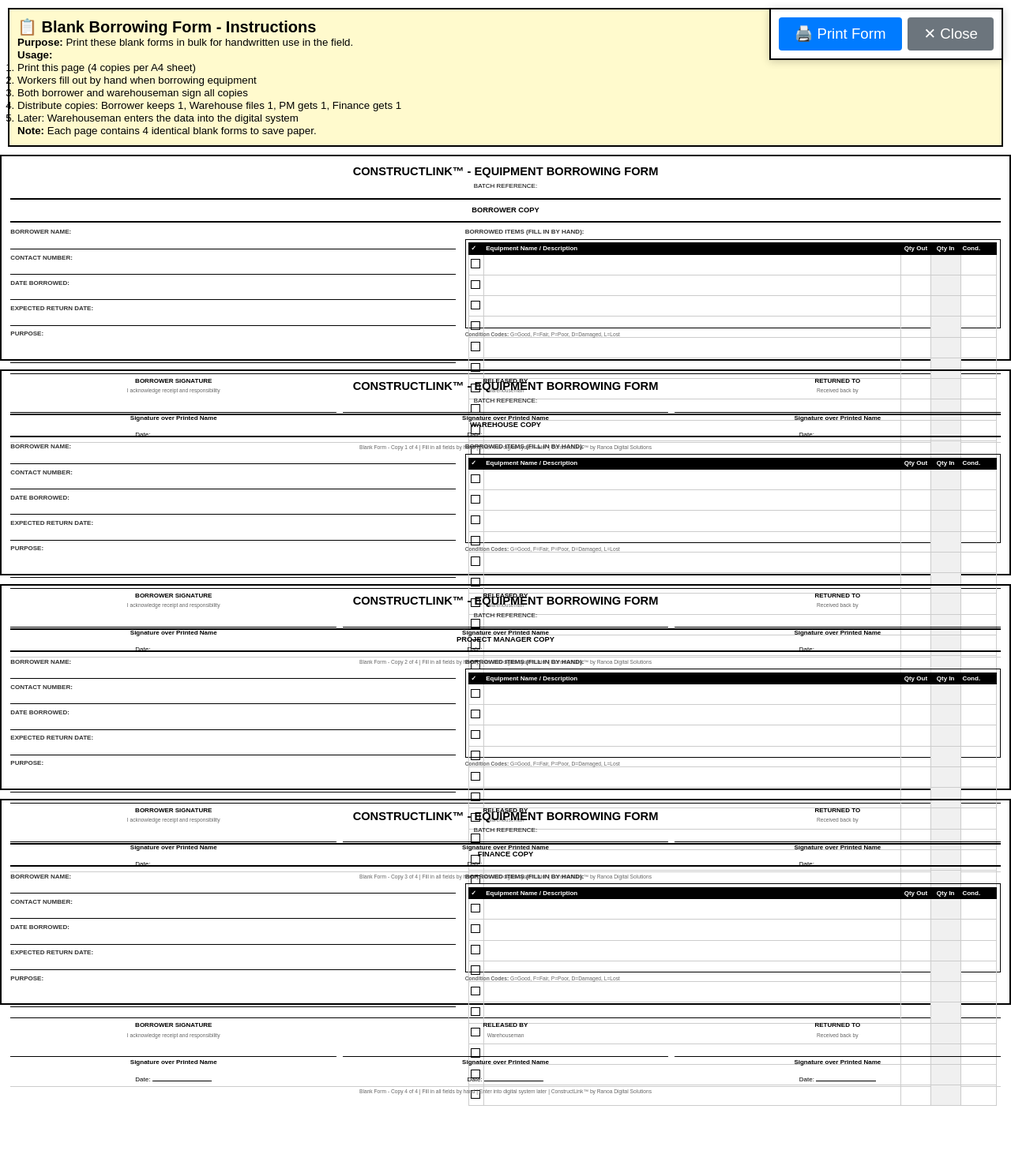
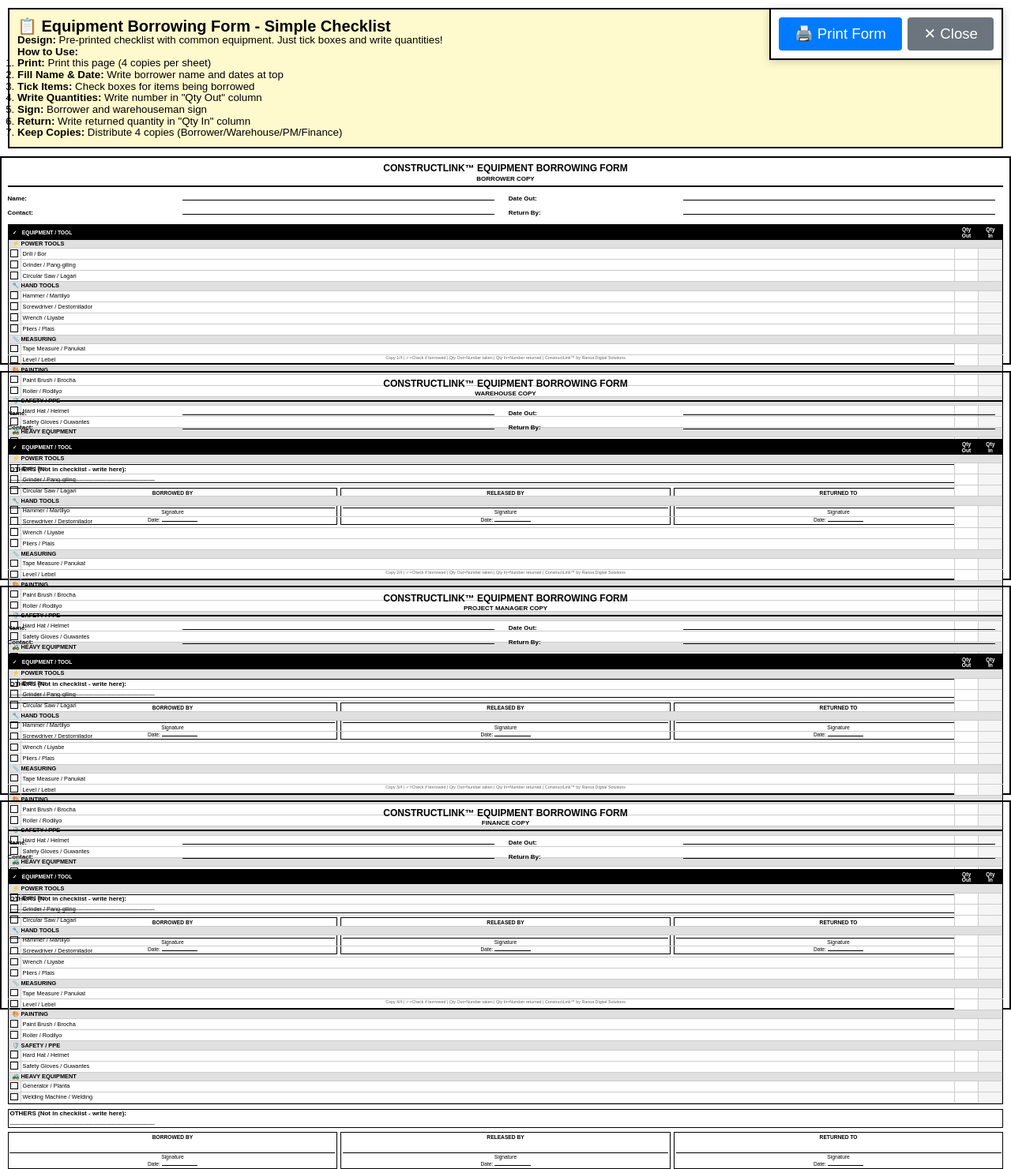
Before and after one commit to xkeithvincentx/ConstructLink, a PHP site: page /development/views/borrowed-tools/print-blank-form.php in a window 1280 px wide. Shown: the whole page at 79% size. Before the commit the page ends 1401 px from the top, so only its background shows below. Run offline with PHP 8.4, Linux system fonts and the light colour scheme; lists and menus that the app fills with data are empty.

Commit message:
Redesign blank form with pre-printed checklist for low-education workers
Simplified the blank borrowing form to use pre-printed equipment checklists
instead of blank rows, making it much easier for workers with low literacy
to fill out quickly without writing equipment names.

Key Improvements:
✓ Pre-printed checklist with common equipment categories
✓ Bilingual labels (English/Tagalog) for better understanding
✓ Just tick boxes and write quantities (no equipment names to write)
✓ Two quantity columns: "Qty Out" and "Qty In" for returns
✓ Removed "Purpose" field (too time-consuming)
✓ Simpler signature section (just signature + date)
✓ "Others" section for items not in checklist

Form Structure (per quarter-page):
- Header: ConstructLink branding + copy label
- Info Section: Name, Contact, Date Out, Return By (4 fields only)
- Equipment Checklist with categories:
  * ⚡ POWER TOOLS (Drill, Grinder, Circular Saw)
  * 🔧 HAND TOOLS (Hammer, Screwdriver, Wrench, Pliers)
  * 📏 MEASURING (Tape Measure, Level)
  * 🎨 PAINTING (Paint Brush, Roller)
  * 🛡️ SAFETY/PPE (Hard Hat, Safety Gloves)
  * 🚜 HEAVY EQUIPMENT (Generator, Welding Machine)
- Others Section: Blank line for unlisted items
- Signature Section: Borrowed By, Released By, Returned To

Worker-Friendly Features:
- Category icons for visual recognition
- Tagalog translations (Bor, Martilyo, Plais, etc.)
- Checkbox for each item (just tick what you need)
- Large quantity boxes for easy writing
- Return column shaded to distinguish from borrow
- Clear footer with legend

Benefits:
- Faster to fill (2-3 minutes vs 10+ minutes)
- No spelling errors on equipment names
- Worker just ticks boxes - easier for low literacy
- Standardized format for easier digitization
- Return tracking on same form
- 4 copies per page still maintained

This design matches the user's requirement for forms suitable for
low-education workers who find writing time-consuming.

Developed by: Ranoa Digital Solutions

```diff
--- a/views/borrowed-tools/print-blank-form.php
+++ b/views/borrowed-tools/print-blank-form.php
@@ -3,9 +3,9 @@
  * ConstructLink™ - Blank Printable Borrowing Form (4-per-page A4)
  * Developed by: Ranoa Digital Solutions
  *
- * Purpose: Pre-printed blank forms for handwritten use in the field
+ * Purpose: Pre-printed blank forms with checklist for handwritten use
  * Format: 4 identical blank copies per A4 page (saves paper)
- * Usage: Print in bulk, workers fill by hand, then digitize later
+ * Design: Simple checklist format for low-education workers
  */
 ?>
 <!DOCTYPE html>
@@ -18,7 +18,7 @@
         /* A4 Page Setup */
         @page {
             size: A4 portrait;
-            margin: 10mm;
+            margin: 8mm;
         }
 
         * {
@@ -29,8 +29,8 @@
 
         body {
             font-family: Arial, sans-serif;
-            font-size: 8pt;
-            line-height: 1.2;
+            font-size: 7pt;
+            line-height: 1.1;
             color: #000;
             background: #fff;
         }
@@ -38,10 +38,10 @@
         /* Each form takes 1/4 of A4 page (portrait) */
         .form-quarter {
             width: 100%;
-            height: 69mm; /* A4 height (297mm - 20mm margins) / 4 */
+            height: 70mm; /* A4 height (297mm - 16mm margins) / 4 */
             border: 2px solid #000;
-            padding: 3mm;
-            margin-bottom: 3mm;
+            padding: 2mm;
+            margin-bottom: 2mm;
             page-break-inside: avoid;
             position: relative;
         }
@@ -54,142 +54,166 @@
         .form-header {
             text-align: center;
             border-bottom: 2px solid #000;
-            padding-bottom: 2mm;
-            margin-bottom: 2mm;
+            padding-bottom: 1mm;
+            margin-bottom: 1.5mm;
         }
 
         .form-header h1 {
-            font-size: 11pt;
+            font-size: 9pt;
             font-weight: bold;
+            margin-bottom: 0.5mm;
+        }
+
+        .form-header .copy-label {
+            font-size: 6pt;
+            font-weight: bold;
+        }
+
+        /* Info Section */
+        .info-section {
+            display: flex;
+            gap: 2mm;
+            margin-bottom: 1.5mm;
+            font-size: 6pt;
+        }
+
+        .info-left {
+            flex: 1;
+        }
+
+        .info-right {
+            flex: 1;
+        }
+
+        .info-field {
             margin-bottom: 1mm;
         }
 
-        .form-header .batch-ref {
-            font-size: 9pt;
+        .info-label {
             font-weight: bold;
-            border: 2px solid #000;
-            padding: 1mm 3mm;
             display: inline-block;
-            min-width: 50mm;
+            width: 35%;
+        }
+
+        .info-value {
+            border-bottom: 1px solid #000;
+            display: inline-block;
+            width: 63%;
+            min-height: 3mm;
+        }
+
+        /* Checklist Section */
+        .checklist-section {
+            border: 1px solid #000;
+            margin-bottom: 1.5mm;
+        }
+
+        .checklist-table {
+            width: 100%;
+            border-collapse: collapse;
+        }
+
+        .checklist-table th {
+            background: #000;
+            color: #fff;
+            padding: 0.3mm;
+            font-size: 5pt;
+            font-weight: bold;
+            text-align: center;
+            border: 1px solid #000;
+        }
+
+        .checklist-table td {
+            padding: 0.2mm 0.5mm;
+            font-size: 5.5pt;
+            border: 1px solid #ccc;
+            vertical-align: middle;
+        }
+
+        .category-header {
+            background: #e0e0e0;
+            font-weight: bold;
+            padding: 0.3mm 1mm !important;
+            font-size: 6pt;
+        }
+
+        .checkbox {
+            width: 2.5mm;
+            height: 2.5mm;
+            border: 1px solid #000;
+            display: inline-block;
+        }
+
+        .qty-cell {
+            width: 8mm;
+            text-align: center;
+            background: #fff;
+        }
+
+        .return-cell {
+            background: #f5f5f5;
+        }
+
+        /* Others Section */
+        .others-section {
+            font-size: 5.5pt;
+            border: 1px solid #000;
+            padding: 0.5mm;
+            margin-bottom: 1.5mm;
             min-height: 6mm;
         }
 
-        /* Two-column layout for borrower info and items */
-        .form-body {
-            display: flex;
-            gap: 3mm;
-            margin-bottom: 2mm;
-        }
-
-        .borrower-section {
-            flex: 0 0 45%;
-            font-size: 7pt;
-        }
-
-        .items-section {
-            flex: 1;
-            font-size: 7pt;
-        }
-
-        .field-group {
-            margin-bottom: 1.5mm;
-        }
-
-        .field-label {
+        .others-label {
             font-weight: bold;
             font-size: 6pt;
-            text-transform: uppercase;
-            color: #333;
-            display: block;
-            margin-bottom: 0.5mm;
-        }
-
-        .field-value {
-            border-bottom: 1px solid #000;
-            min-height: 4mm;
-            padding: 0.5mm 1mm;
-            font-size: 8pt;
-        }
-
-        /* Items Checklist */
-        .items-checklist {
-            border: 1px solid #000;
-            padding: 1mm;
-            height: 30mm;
-        }
-
-        .items-checklist table {
-            width: 100%;
-            border-collapse: collapse;
-            font-size: 6pt;
-        }
-
-        .items-checklist th {
-            background: #000;
-            color: #fff;
-            padding: 0.5mm;
-            text-align: left;
-            font-size: 6pt;
-            font-weight: bold;
-            border: 1px solid #000;
-        }
-
-        .items-checklist td {
-            padding: 1.5mm 0.5mm;
-            border-bottom: 1px solid #ccc;
-            border-right: 1px solid #ccc;
-            min-height: 5mm;
-        }
-
-        .items-checklist td:first-child {
-            border-left: 1px solid #ccc;
-        }
-
-        .checkbox {
-            width: 3mm;
-            height: 3mm;
-            border: 1px solid #000;
-            display: inline-block;
         }
 
         /* Signature Section */
         .signature-section {
             display: flex;
-            gap: 2mm;
-            margin-top: 2mm;
-            border-top: 1px solid #000;
-            padding-top: 1mm;
+            gap: 1mm;
+            font-size: 5pt;
         }
 
-        .signature-box {
+        .sig-box {
             flex: 1;
             text-align: center;
+            border: 1px solid #000;
+            padding: 0.5mm;
         }
 
-        .signature-line {
+        .sig-label {
+            font-weight: bold;
+            margin-bottom: 0.5mm;
+        }
+
+        .sig-line {
             border-top: 1px solid #000;
-            margin-top: 6mm;
-            padding-top: 0.5mm;
-            font-size: 6pt;
-            font-weight: bold;
+            margin-top: 4mm;
+            padding-top: 0.3mm;
+        }
+
+        .date-line {
+            margin-top: 0.5mm;
         }
 
         .date-box {
             border-bottom: 1px solid #000;
             display: inline-block;
-            min-width: 20mm;
-            text-align: center;
-            min-height: 4mm;
+            width: 12mm;
         }
 
         /* Footer */
         .form-footer {
-            font-size: 5pt;
+            position: absolute;
+            bottom: 1mm;
+            left: 2mm;
+            right: 2mm;
+            font-size: 4pt;
             text-align: center;
             color: #666;
-            margin-top: 1mm;
             border-top: 1px solid #ccc;
-            padding-top: 0.5mm;
+            padding-top: 0.3mm;
         }
 
         /* Print Styles */
@@ -208,7 +232,7 @@
             }
         }
 
-        /* Print Button (hidden on print) */
+        /* Print Button */
         .print-controls {
             position: fixed;
             top: 10px;
@@ -253,144 +277,231 @@
     </button>
 </div>
 
-<!-- Instructions (hidden when printed) -->
+<!-- Instructions -->
 <div class="instructions no-print">
-    <h2>📋 Blank Borrowing Form - Instructions</h2>
-    <p><strong>Purpose:</strong> Print these blank forms in bulk for handwritten use in the field.</p>
-    <p><strong>Usage:</strong></p>
+    <h2>📋 Equipment Borrowing Form - Simple Checklist</h2>
+    <p><strong>Design:</strong> Pre-printed checklist with common equipment. Just tick boxes and write quantities!</p>
+    <p><strong>How to Use:</strong></p>
     <ol>
-        <li>Print this page (4 copies per A4 sheet)</li>
-        <li>Workers fill out by hand when borrowing equipment</li>
-        <li>Both borrower and warehouseman sign all copies</li>
-        <li>Distribute copies: Borrower keeps 1, Warehouse files 1, PM gets 1, Finance gets 1</li>
-        <li>Later: Warehouseman enters the data into the digital system</li>
+        <li><strong>Print:</strong> Print this page (4 copies per sheet)</li>
+        <li><strong>Fill Name & Date:</strong> Write borrower name and dates at top</li>
+        <li><strong>Tick Items:</strong> Check boxes for items being borrowed</li>
+        <li><strong>Write Quantities:</strong> Write number in "Qty Out" column</li>
+        <li><strong>Sign:</strong> Borrower and warehouseman sign</li>
+        <li><strong>Return:</strong> Write returned quantity in "Qty In" column</li>
+        <li><strong>Keep Copies:</strong> Distribute 4 copies (Borrower/Warehouse/PM/Finance)</li>
     </ol>
-    <p><strong>Note:</strong> Each page contains 4 identical blank forms to save paper.</p>
 </div>
 
 <?php
 // Generate 4 identical blank forms
-for ($copy = 1; $copy <= 4; $copy++):
 $copyLabels = [
     1 => 'BORROWER COPY',
     2 => 'WAREHOUSE COPY',
     3 => 'PROJECT MANAGER COPY',
     4 => 'FINANCE COPY'
 ];
+
+for ($copy = 1; $copy <= 4; $copy++):
 ?>
 
 <!-- Blank Form Copy <?= $copy ?> -->
 <div class="form-quarter">
     <!-- Header -->
     <div class="form-header">
-        <h1>CONSTRUCTLINK™ - EQUIPMENT BORROWING FORM</h1>
-        <div style="font-size: 6pt; margin-bottom: 1mm;">BATCH REFERENCE:</div>
-        <div class="form-header .batch-ref"></div>
-        <div style="font-size: 7pt; margin-top: 1mm; font-weight: bold;">
-            <?= $copyLabels[$copy] ?>
+        <h1>CONSTRUCTLINK™ EQUIPMENT BORROWING FORM</h1>
+        <div class="copy-label"><?= $copyLabels[$copy] ?></div>
+    </div>
+
+    <!-- Info Section -->
+    <div class="info-section">
+        <div class="info-left">
+            <div class="info-field">
+                <span class="info-label">Name:</span>
+                <span class="info-value"></span>
+            </div>
+            <div class="info-field">
+                <span class="info-label">Contact:</span>
+                <span class="info-value"></span>
+            </div>
+        </div>
+        <div class="info-right">
+            <div class="info-field">
+                <span class="info-label">Date Out:</span>
+                <span class="info-value"></span>
+            </div>
+            <div class="info-field">
+                <span class="info-label">Return By:</span>
+                <span class="info-value"></span>
+            </div>
         </div>
     </div>
 
-    <!-- Body -->
-    <div class="form-body">
-        <!-- Borrower Information -->
-        <div class="borrower-section">
-            <div class="field-group">
-                <div class="field-label">Borrower Name:</div>
-                <div class="field-value"></div>
-            </div>
-
-            <div class="field-group">
-                <div class="field-label">Contact Number:</div>
-                <div class="field-value"></div>
-            </div>
-
-            <div class="field-group">
-                <div class="field-label">Date Borrowed:</div>
-                <div class="field-value"></div>
-            </div>
-
-            <div class="field-group">
-                <div class="field-label">Expected Return Date:</div>
-                <div class="field-value"></div>
-            </div>
-
-            <div class="field-group">
-                <div class="field-label">Purpose:</div>
-                <div class="field-value" style="min-height: 8mm;"></div>
-            </div>
-        </div>
-
-        <!-- Items Checklist -->
-        <div class="items-section">
-            <div class="field-label" style="margin-bottom: 1mm;">BORROWED ITEMS (Fill in by hand):</div>
-            <div class="items-checklist">
-                <table>
+    <!-- Equipment Checklist -->
+    <div class="checklist-section">
+        <table class="checklist-table">
             <thead>
                 <tr>
-                            <th style="width: 5mm;">✓</th>
-                            <th>Equipment Name / Description</th>
-                            <th style="width: 10mm; text-align: center;">Qty Out</th>
-                            <th style="width: 10mm; text-align: center;">Qty In</th>
-                            <th style="width: 12mm;">Cond.</th>
+                    <th style="width: 4mm;">✓</th>
+                    <th style="text-align: left;">EQUIPMENT / TOOL</th>
+                    <th style="width: 8mm;">Qty<br>Out</th>
+                    <th style="width: 8mm;">Qty<br>In</th>
                 </tr>
             </thead>
             <tbody>
-                        <?php for ($i = 1; $i <= 10; $i++): ?>
+                <!-- POWER TOOLS -->
+                <tr>
+                    <td colspan="4" class="category-header">⚡ POWER TOOLS</td>
+                </tr>
                 <tr>
                     <td><span class="checkbox"></span></td>
-                                <td></td>
-                                <td></td>
-                                <td style="background: #f0f0f0;"></td>
-                                <td></td>
+                    <td>Drill / Bor</td>
+                    <td class="qty-cell"></td>
+                    <td class="qty-cell return-cell"></td>
                 </tr>
-                        <?php endfor; ?>
+                <tr>
+                    <td><span class="checkbox"></span></td>
+                    <td>Grinder / Pang-giling</td>
+                    <td class="qty-cell"></td>
+                    <td class="qty-cell return-cell"></td>
+                </tr>
+                <tr>
+                    <td><span class="checkbox"></span></td>
+                    <td>Circular Saw / Lagari</td>
+                    <td class="qty-cell"></td>
+                    <td class="qty-cell return-cell"></td>
+                </tr>
+
+                <!-- HAND TOOLS -->
+                <tr>
+                    <td colspan="4" class="category-header">🔧 HAND TOOLS</td>
+                </tr>
+                <tr>
+                    <td><span class="checkbox"></span></td>
+                    <td>Hammer / Martilyo</td>
+                    <td class="qty-cell"></td>
+                    <td class="qty-cell return-cell"></td>
+                </tr>
+                <tr>
+                    <td><span class="checkbox"></span></td>
+                    <td>Screwdriver / Destornilador</td>
+                    <td class="qty-cell"></td>
+                    <td class="qty-cell return-cell"></td>
+                </tr>
+                <tr>
+                    <td><span class="checkbox"></span></td>
+                    <td>Wrench / Liyabe</td>
+                    <td class="qty-cell"></td>
+                    <td class="qty-cell return-cell"></td>
+                </tr>
+                <tr>
+                    <td><span class="checkbox"></span></td>
+                    <td>Pliers / Plais</td>
+                    <td class="qty-cell"></td>
+                    <td class="qty-cell return-cell"></td>
+                </tr>
+
+                <!-- MEASURING -->
+                <tr>
+                    <td colspan="4" class="category-header">📏 MEASURING</td>
+                </tr>
+                <tr>
+                    <td><span class="checkbox"></span></td>
+                    <td>Tape Measure / Panukat</td>
+                    <td class="qty-cell"></td>
+                    <td class="qty-cell return-cell"></td>
+                </tr>
+                <tr>
+                    <td><span class="checkbox"></span></td>
+                    <td>Level / Lebel</td>
+                    <td class="qty-cell"></td>
+                    <td class="qty-cell return-cell"></td>
+                </tr>
+
+                <!-- PAINTING -->
+                <tr>
+                    <td colspan="4" class="category-header">🎨 PAINTING</td>
+                </tr>
+                <tr>
+                    <td><span class="checkbox"></span></td>
+                    <td>Paint Brush / Brocha</td>
+                    <td class="qty-cell"></td>
+                    <td class="qty-cell return-cell"></td>
+                </tr>
+                <tr>
+                    <td><span class="checkbox"></span></td>
+                    <td>Roller / Rodilyo</td>
+                    <td class="qty-cell"></td>
+                    <td class="qty-cell return-cell"></td>
+                </tr>
+
+                <!-- SAFETY -->
+                <tr>
+                    <td colspan="4" class="category-header">🛡️ SAFETY / PPE</td>
+                </tr>
+                <tr>
+                    <td><span class="checkbox"></span></td>
+                    <td>Hard Hat / Helmet</td>
+                    <td class="qty-cell"></td>
+                    <td class="qty-cell return-cell"></td>
+                </tr>
+                <tr>
+                    <td><span class="checkbox"></span></td>
+                    <td>Safety Gloves / Guwantes</td>
+                    <td class="qty-cell"></td>
+                    <td class="qty-cell return-cell"></td>
+                </tr>
+
+                <!-- HEAVY EQUIPMENT -->
+                <tr>
+                    <td colspan="4" class="category-header">🚜 HEAVY EQUIPMENT</td>
+                </tr>
+                <tr>
+                    <td><span class="checkbox"></span></td>
+                    <td>Generator / Planta</td>
+                    <td class="qty-cell"></td>
+                    <td class="qty-cell return-cell"></td>
+                </tr>
+                <tr>
+                    <td><span class="checkbox"></span></td>
+                    <td>Welding Machine / Welding</td>
+                    <td class="qty-cell"></td>
+                    <td class="qty-cell return-cell"></td>
+                </tr>
             </tbody>
         </table>
     </div>
 
-            <div style="font-size: 5pt; margin-top: 1mm; color: #666;">
-                <strong>Condition Codes:</strong> G=Good, F=Fair, P=Poor, D=Damaged, L=Lost
-            </div>
+    <!-- Others Section -->
+    <div class="others-section">
+        <div class="others-label">OTHERS (Not in checklist - write here):</div>
+        <div style="line-height: 1.3;">
+            _____________________________________________
         </div>
     </div>
 
     <!-- Signature Section -->
     <div class="signature-section">
-        <div class="signature-box">
-            <div style="font-size: 6pt; font-weight: bold; margin-bottom: 1mm;">BORROWER SIGNATURE</div>
-            <div style="font-size: 5pt; color: #666;">I acknowledge receipt and responsibility</div>
-            <div class="signature-line">Signature over Printed Name</div>
-            <div style="margin-top: 1mm; font-size: 6pt;">
-                Date: <span class="date-box"></span>
+        <div class="sig-box">
+            <div class="sig-label">BORROWED BY</div>
+            <div class="sig-line">Signature</div>
+            <div class="date-line">Date: <span class="date-box"></span></div>
         </div>
+        <div class="sig-box">
+            <div class="sig-label">RELEASED BY</div>
+            <div class="sig-line">Signature</div>
+            <div class="date-line">Date: <span class="date-box"></span></div>
         </div>
-
-        <div class="signature-box">
-            <div style="font-size: 6pt; font-weight: bold; margin-bottom: 1mm;">RELEASED BY</div>
-            <div style="font-size: 5pt; color: #666;">Warehouseman</div>
-            <div class="signature-line">Signature over Printed Name</div>
-            <div style="margin-top: 1mm; font-size: 6pt;">
-                Date: <span class="date-box"></span>
-            </div>
-        </div>
-
-        <div class="signature-box">
-            <div style="font-size: 6pt; font-weight: bold; margin-bottom: 1mm;">RETURNED TO</div>
-            <div style="font-size: 5pt; color: #666;">Received back by</div>
-            <div class="signature-line">Signature over Printed Name</div>
-            <div style="margin-top: 1mm; font-size: 6pt;">
-                Date: <span class="date-box"></span>
-            </div>
+        <div class="sig-box">
+            <div class="sig-label">RETURNED TO</div>
+            <div class="sig-line">Signature</div>
+            <div class="date-line">Date: <span class="date-box"></span></div>
         </div>
     </div>
 
     <!-- Footer -->
     <div class="form-footer">
-        Blank Form - Copy <?= $copy ?> of 4 |
-        Fill in all fields by hand |
-        Enter into digital system later |
-        ConstructLink™ by Ranoa Digital Solutions
+        Copy <?= $copy ?>/4 | ✓=Check if borrowed | Qty Out=Number taken | Qty In=Number returned | ConstructLink™ by Ranoa Digital Solutions
     </div>
 </div>
 
```
Lines whose indentation alone changed are shown as unchanged.
